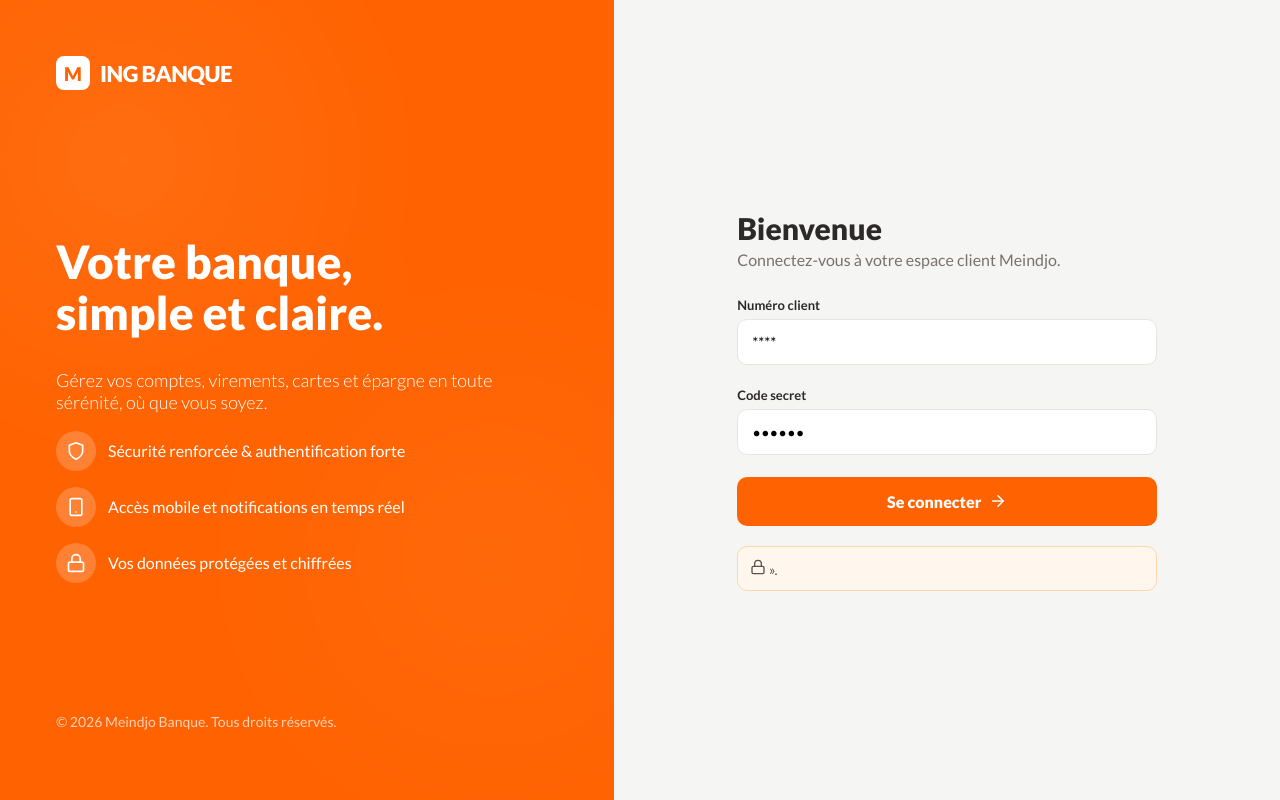
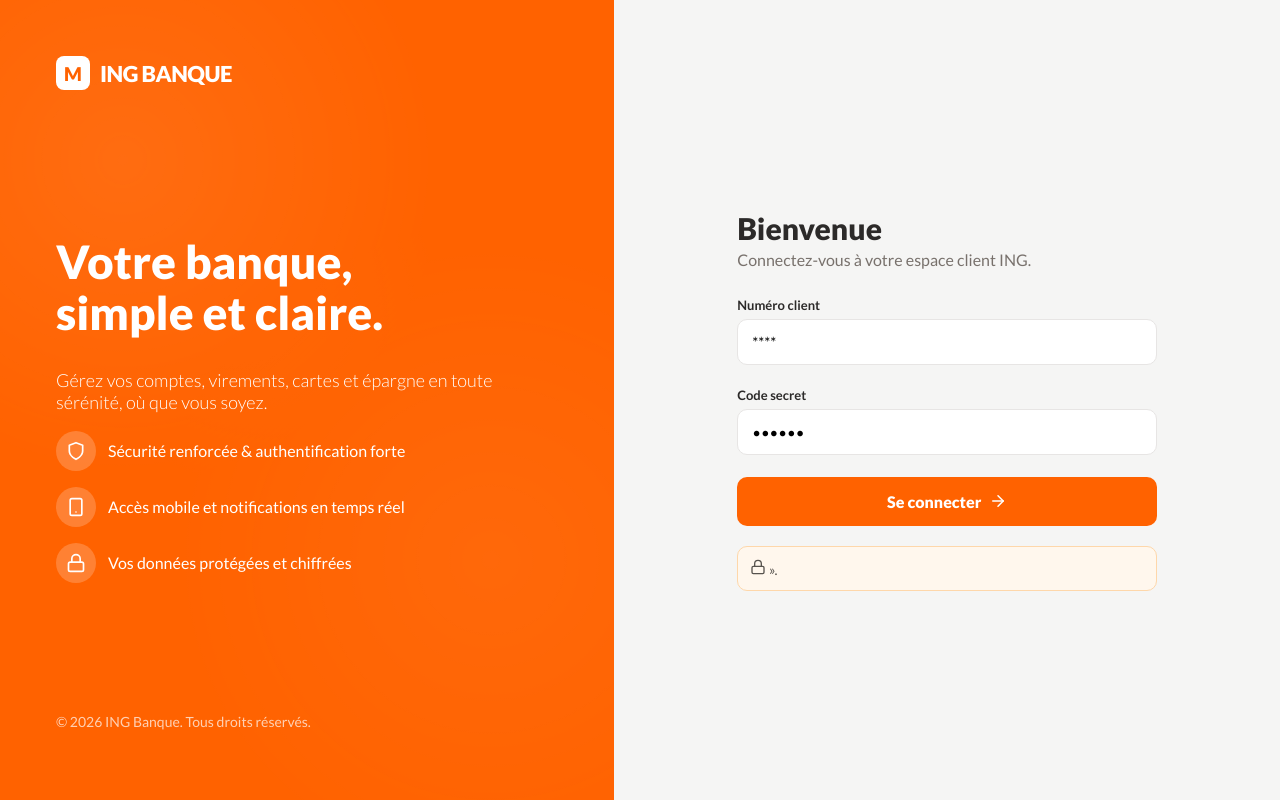
Before and after one commit to svomeau-wq/espace.client-ing, a Flask app: page /login in a window 1280 px wide. Run offline with Flask 3, Linux system fonts and the light colour scheme; parts of the project's set-up code (start-up, migrations or seed data) failed here and were passed over.

Commit message:
Update login.html

```diff
--- a/templates/login.html
+++ b/templates/login.html
@@ -16,13 +16,13 @@
       <div class="feat"><div class="ico">{{ ui.icon('phone-dev') }}</div><span>Accès mobile et notifications en temps réel</span></div>
       <div class="feat"><div class="ico">{{ ui.icon('lock') }}</div><span>Vos données protégées et chiffrées</span></div>
     </div>
-    <p class="copyright">© 2026 Meindjo Banque. Tous droits réservés.</p>
+    <p class="copyright">© 2026 ING Banque. Tous droits réservés.</p>
   </div>
 
   <div class="right">
     <div class="form-box">
       <h1 class="page">Bienvenue</h1>
-      <p class="sub">Connectez-vous à votre espace client Meindjo.</p>
+      <p class="sub">Connectez-vous à votre espace client ING.</p>
       <form method="POST" action="{{ url_for('login') }}" style="margin-top:28px;">
         <div class="field mb">
           <label>Numéro client</label>
```
